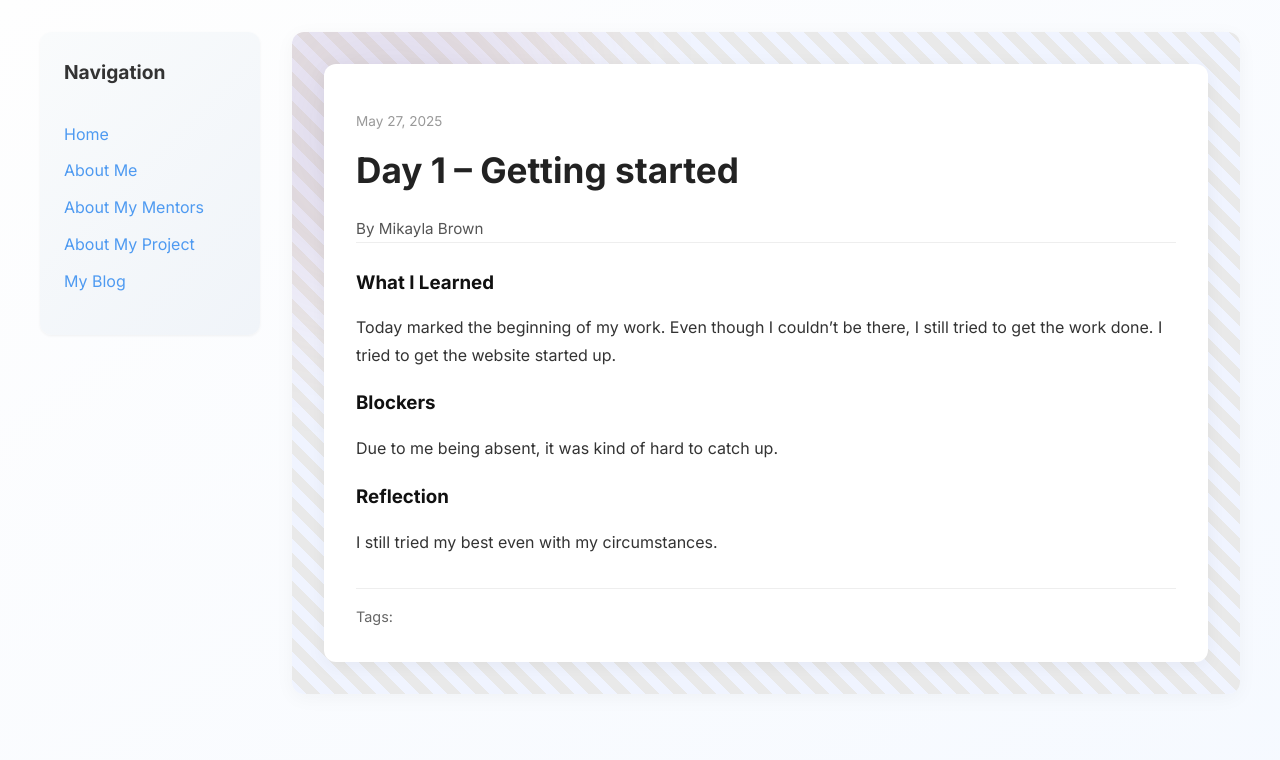
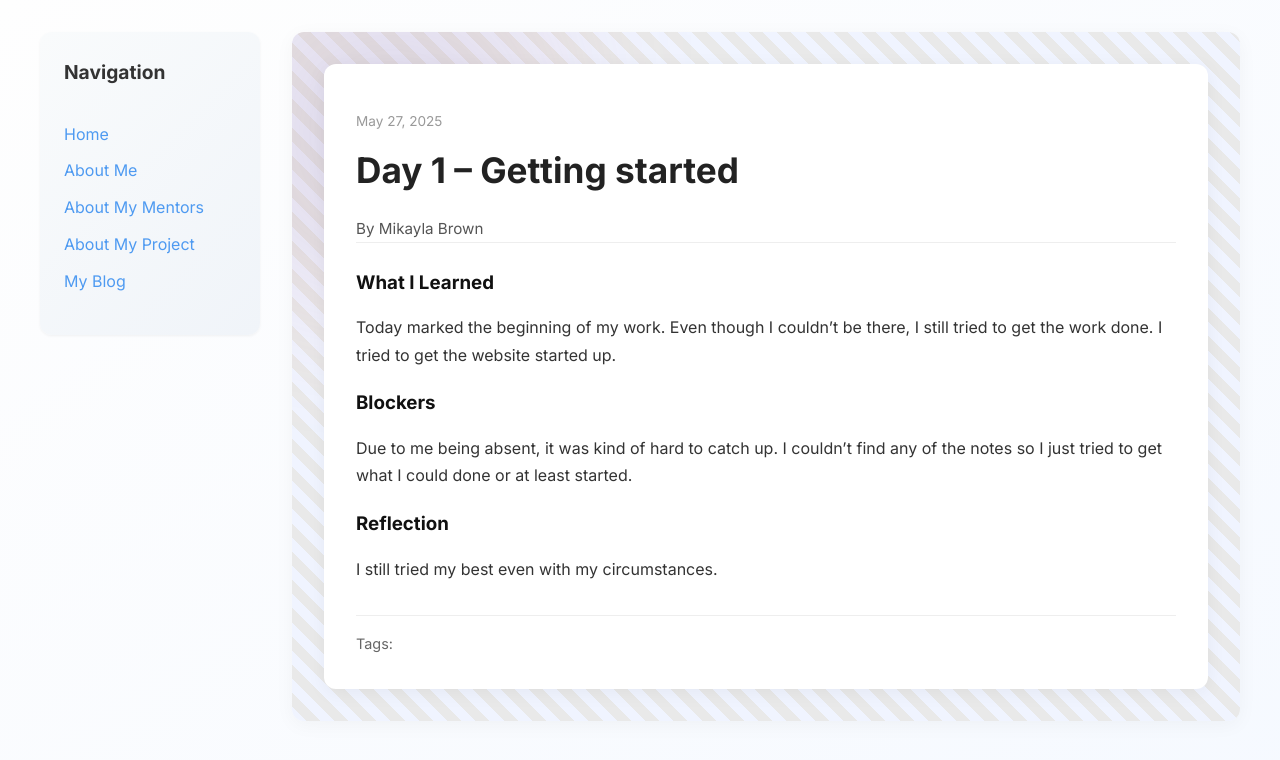
Before and after one commit to KaylaBro0/KaylaBro0.github.io, a Jekyll site: the page built from _posts/2025-05-27-day-1.md, in a window 1280 px wide. Shown: the top 760 px of the page. Built offline with Jekyll 4.4.1, drawn with Linux system fonts in a browser that asks for light colours.

Commit message:
Update 2025-05-27-day-1.md

```diff
--- a/_posts/2025-05-27-day-1.md
+++ b/_posts/2025-05-27-day-1.md
@@ -11,7 +11,7 @@ what_i_learned: |
 
 
 blockers: |
-  Due to me being absent, it was kind of hard to catch up.
+  Due to me being absent, it was kind of hard to catch up. I couldn't find any of the notes so I just tried to get what I could done or at least started.
 
 reflection: |
  I still tried my best even with my circumstances.
```
